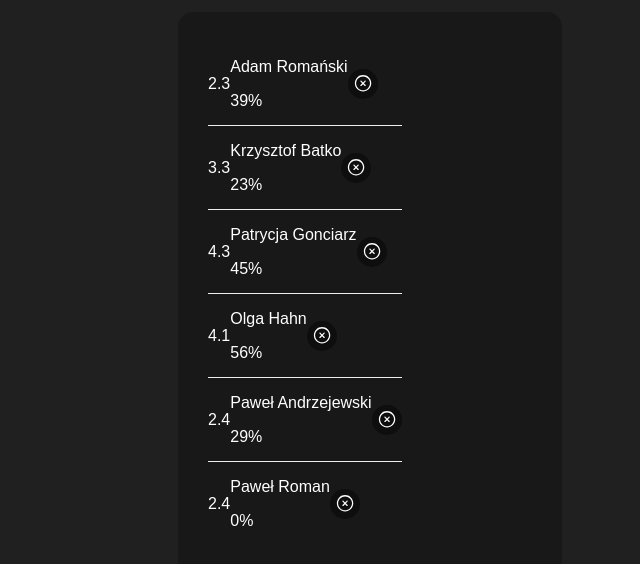
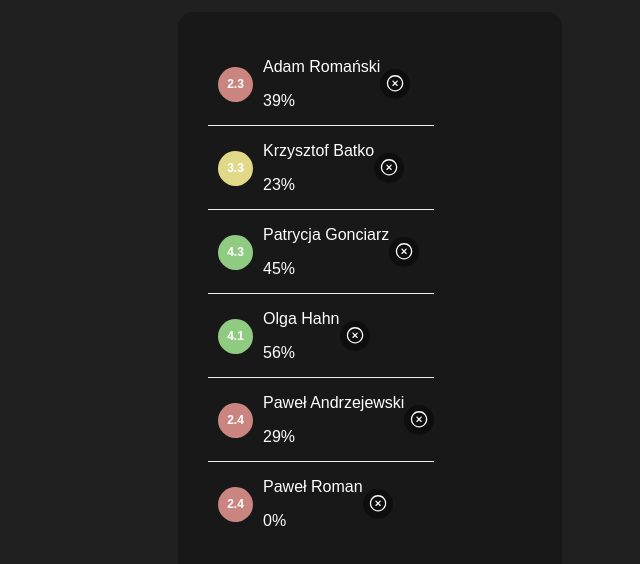
Before and after one commit to Mnigos/study-buddy, a React (Create React App) app: page / in a window 1280 px wide. Shown: the part 106-670 px from the top of the page, without its empty margins (270-910 px from the left). Built offline with nearby package versions, Linux system fonts and the light colour scheme.

Commit message:
refactor(components): create Average as different component

```diff
--- /dev/null
+++ b/src/components/atoms/Average/Average.jsx
@@ -0,0 +1,11 @@
+import React from 'react'
+import PropTypes from 'prop-types'
+import { Wrapper } from './Average.style'
+
+const Average = ({ value }) => <Wrapper value={value}>{value}</Wrapper>
+
+Average.propTypes = {
+  value: PropTypes.string.isRequired,
+}
+
+export default Average
--- /dev/null
+++ b/src/components/atoms/Average/Average.style.js
@@ -0,0 +1,19 @@
+import styled from 'styled-components'
+
+export const Wrapper = styled.div`
+  width: 35px;
+  height: 35px;
+  border-radius: 50px;
+  display: flex;
+  margin: 10px;
+  justify-content: center;
+  font-weight: bold;
+  align-items: center;
+  font-size: ${({ theme }) => theme.fontSize.m};
+  background: ${({ theme, value }) => {
+    if (value > 4) return theme.colors.success
+    if (value > 3) return theme.colors.warning
+    if (value > 2) return theme.colors.error
+    return console.log(value)
+  }};
+`
--- a/src/components/molecules/UsersListItem/UsersListItem.jsx
+++ b/src/components/molecules/UsersListItem/UsersListItem.jsx
@@ -2,6 +2,7 @@ import React from 'react'
 import PropTypes from 'prop-types'
 import styled from 'styled-components'
 import Button from 'components/atoms/Button/Button'
+import Average from 'components/atoms/Average/Average'
 
 const Wrapper = styled.li`
   display: flex;
@@ -20,7 +21,7 @@ const Wrapper = styled.li`
 
 const UsersListItem = ({ userData: { average, name, attendance = '0%' } }) => (
   <Wrapper>
-    <div>{average}</div>
+    <Average value={average} />
     <div>
       <p>{name}</p>
       <p>{attendance}</p>
```
